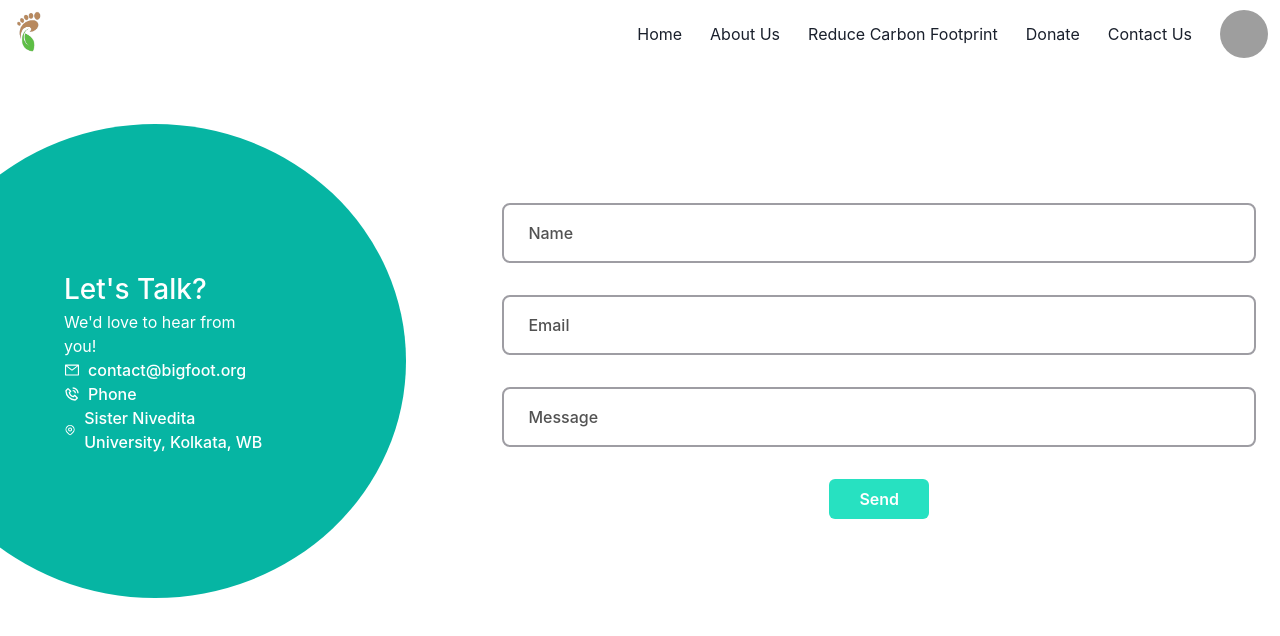
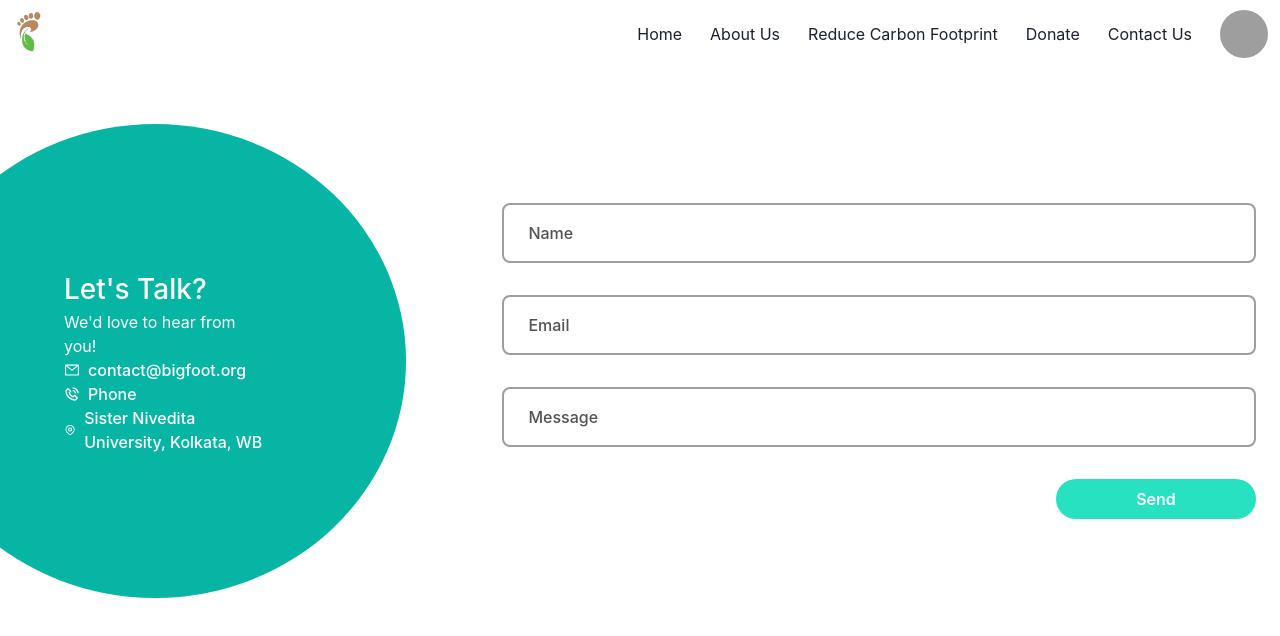
Before and after one commit to debojitsaha/bigfoot-ui-h4b, a React (Create React App) app: page /contact in a window 1280 px wide. Shown: the top 636 px of the page. Built offline with nearby package versions, Linux system fonts and the light colour scheme; grey boxes are pictures that could not be loaded.

Commit message:
Updated: Button width & alignment

```diff
--- a/src/pages/Contact.jsx
+++ b/src/pages/Contact.jsx
@@ -34,7 +34,7 @@ const Contact = () => {
           </Text>
         </Box>
       </Box>
-      <Box w={'60%'} display={'flex'} flexDirection={'column'} gap={8} alignItems={'center'}>
+      <Box w={'60%'} display={'flex'} flexDirection={'column'} gap={8} alignItems={'end'}>
         <div className="input-group">
           <input
             type="text"
@@ -62,7 +62,7 @@ const Contact = () => {
           />
           <label htmlFor="text1">Message</label>
         </div>
-        <Button bgColor='#27E1C1' color={'white'} width={'100px'}>Send</Button>
+        <Button bgColor='#27E1C1' color={'white'} width={'200px'} borderRadius={'30px'}>Send</Button>
       </Box>
     </Box>
   )
```
